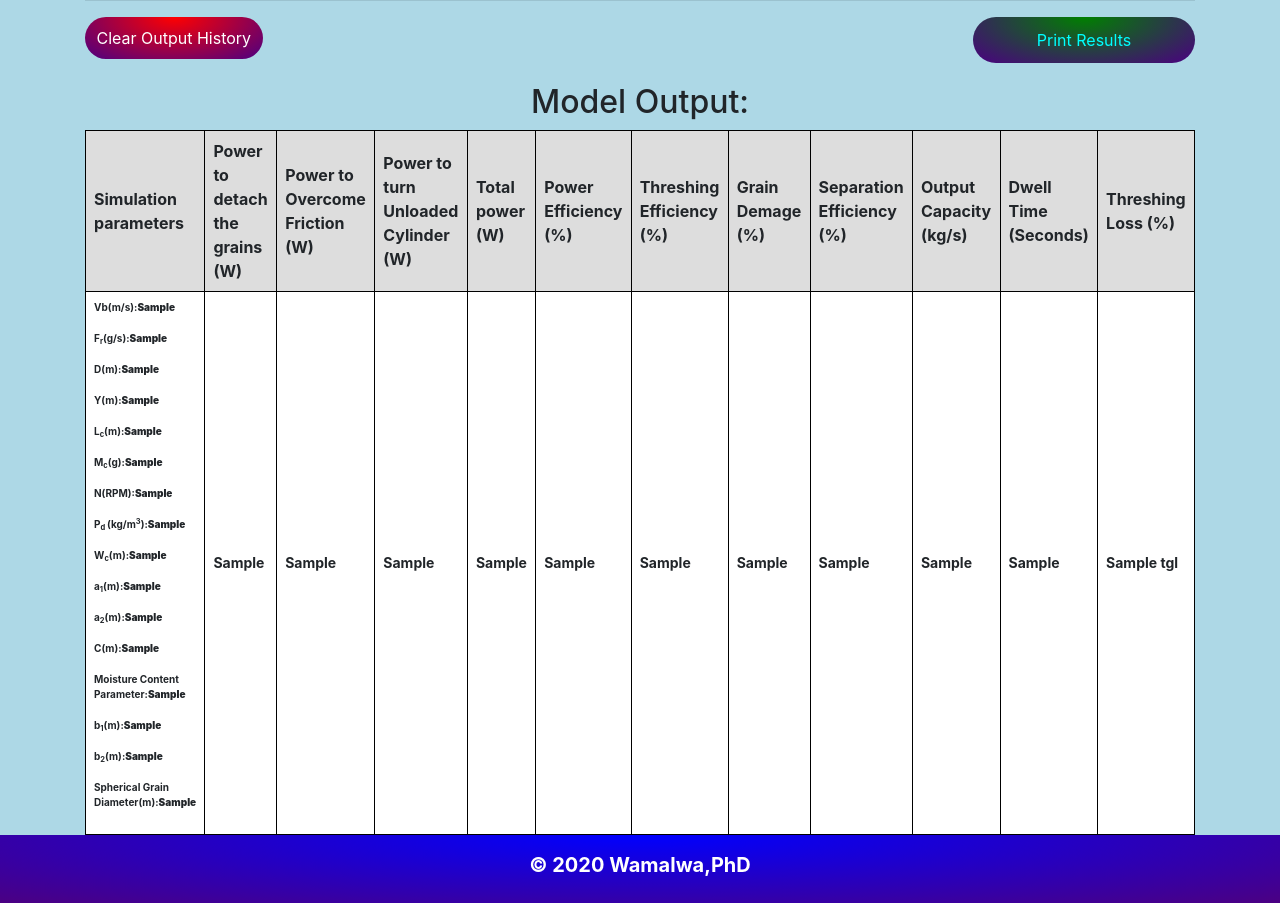
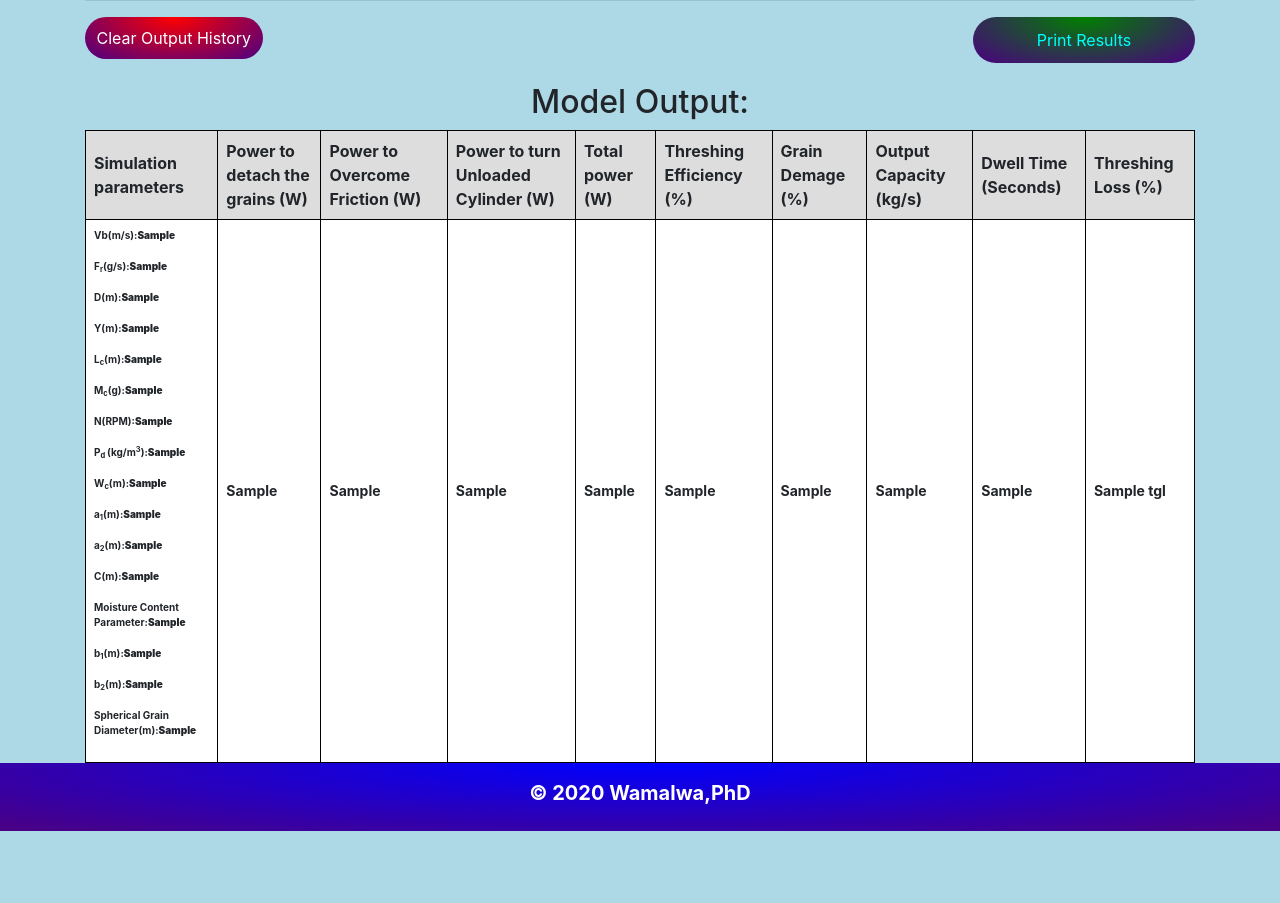
Before and after one commit to ricktechs/testbeanssimulator, a Flask app: template templates/model.html in a window 1280 px wide. Shown: the part 653-1556 px from the top of the page. After the commit the page ends 1484 px from the top, so only its background shows below. Run offline with Flask 2, Linux system fonts and the light colour scheme; the template is opened without the code that fills it: most values are stand-ins (such as "Sample title", 1, 10 or a date in 2020); some libraries are stand-ins or nearby versions.

Commit message:
Update model.html

```diff
--- a/templates/model.html
+++ b/templates/model.html
@@ -252,10 +252,10 @@
                 <th>Power to Overcome Friction (W)</th>
                 <th>Power to turn Unloaded Cylinder (W)</th>
                 <th>Total power (W)</th>
-                <th>Power Efficiency (%)</th>
+<!--                 <th>Power Efficiency (%)</th> -->
                 <th>Threshing Efficiency (%)</th>
                 <th>Grain Demage (%)</th>
-                <th>Separation Efficiency (%)</th>
+<!--                 <th>Separation Efficiency (%)</th> -->
                 <th>Output Capacity (kg/s)</th>
                 <th>Dwell Time (Seconds)</th>
                 <th>Threshing Loss (%)</th>
@@ -286,10 +286,10 @@
                 <td style="font-size:14px;"><strong>{{n.pf}}</strong></td>
                 <td style="font-size:14px;"><strong>{{n.pr}}</strong></td>
                 <td style="font-size:14px;"><strong>{{n.pt}}</strong></td>
-                <td style="font-size:14px;"><strong>{{n.e}}</strong></td>
+<!--                 <td style="font-size:14px;"><strong>{{n.e}}</strong></td> -->
                 <td style="font-size:14px;"><strong>{{n.te}}</strong></td>
                 <td style="font-size:14px;"><strong>{{n.gd}}</strong></td>
-                <td style="font-size:14px;"><strong>{{n.Se}}</strong></td>
+<!--                 <td style="font-size:14px;"><strong>{{n.Se}}</strong></td> -->
                 <td style="font-size:14px;"><strong>{{n.ct}}</strong></td>
                 <td style="font-size:14px;"><strong>{{n.dt}}</strong></td>
                 <td style="font-size:14px;"><strong>{{n.tgl}}</strong></td>
```
